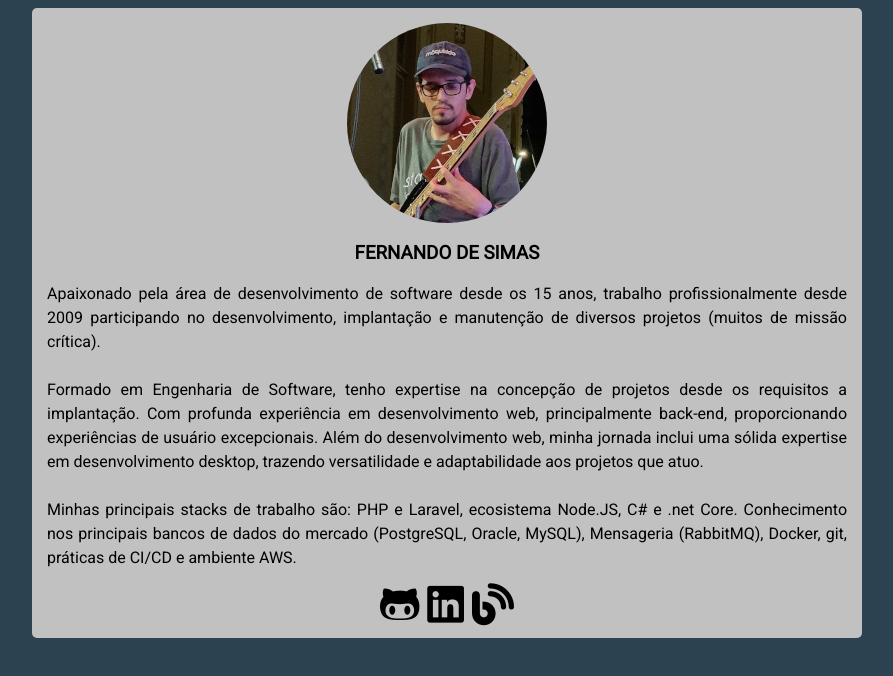
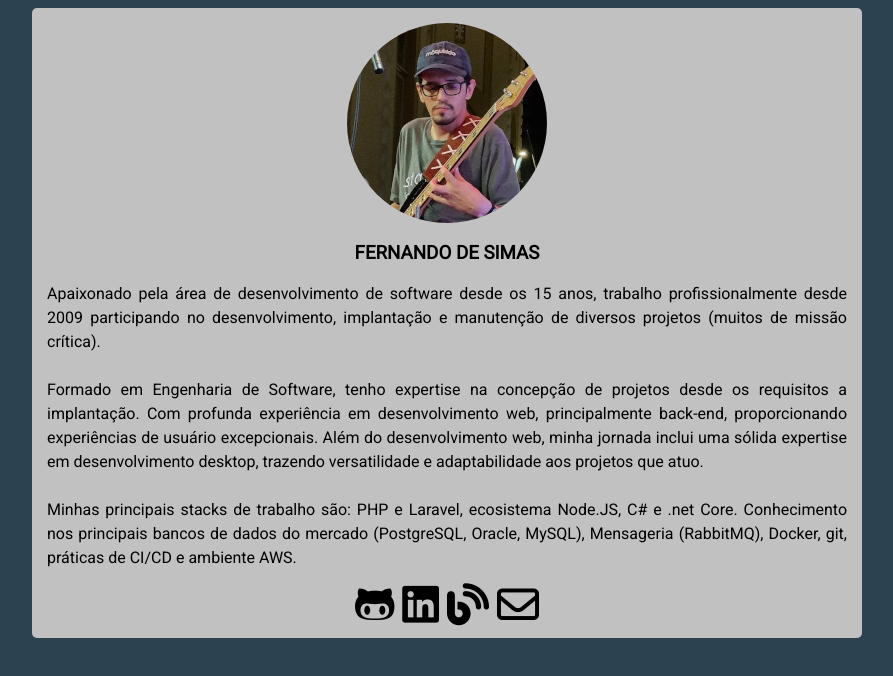
Before and after one commit to simasware/site, a plain HTML site: page index.html in a window 1280 px wide. Shown: the whole page, without its empty margins (193-1086 px from the left). Drawn offline with Linux system fonts and the light colour scheme.

Commit message:
fix: Adição email
link para e-mail

```diff
--- a/index.html
+++ b/index.html
@@ -50,6 +50,8 @@
           <a href="https://simasware.substack.com/"
             ><i class="fa-solid fa-blog fa-xl"></i
           ></a>
+          <a href="mailto:simasware@simasware.com.br"
+            ><i class="fa-regular fa-envelope fa-xl"></i></a>
         </nav>
       </article>
     </main>
```
